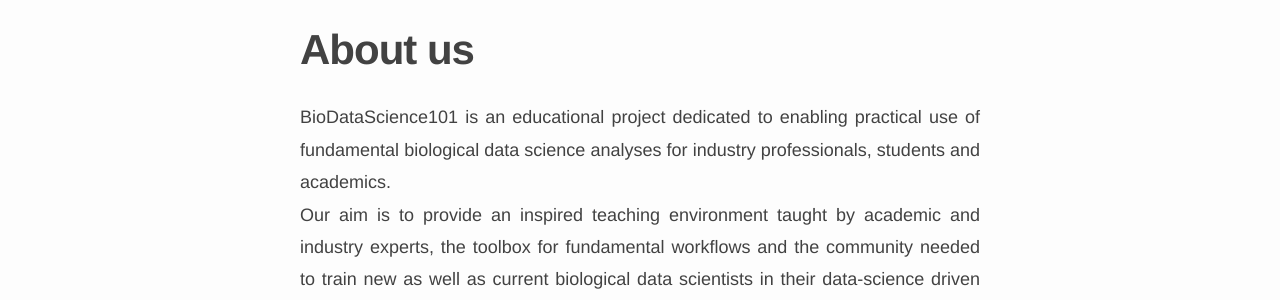
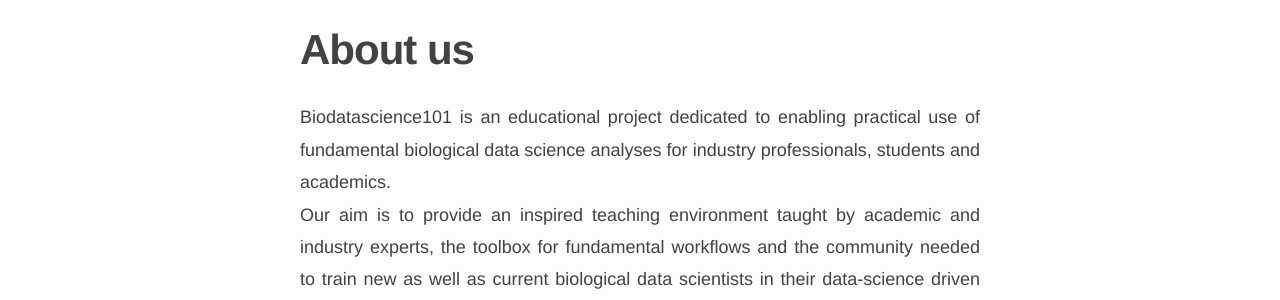
Before and after one commit to biodatascience101/BioDataScience101.github.io, a Jekyll site: the page built from _pages/about/index.md, in a window 1280 px wide and 900 px high. Shown: the part 149-449 px from the top of the window. Built offline with Jekyll 4.4.1, drawn with Linux system fonts in a browser that asks for light colours; nearby versions of some CDN libraries.

Commit message:
Update index.md

```diff
--- a/_pages/about/index.md
+++ b/_pages/about/index.md
@@ -13,7 +13,7 @@
 <p style="text-align:justify">
 -->
 <p style="text-align:justify">
-BioDataScience101 is an educational project dedicated to enabling practical use of fundamental biological data science analyses for industry professionals, students and academics.
+Biodatascience101 is an educational project dedicated to enabling practical use of fundamental biological data science analyses for industry professionals, students and academics.
 <br>
 Our aim is to provide an inspired teaching environment taught by academic and industry experts, the toolbox for fundamental workflows and the community needed to train new as well as current biological data scientists in their data-science driven collaborative research projects.
 <br>
@@ -48,7 +48,7 @@
 
 
  <br>
- <h3 class="center">This work is made possible through generous support from: </h3>
+ <h4 class="center">This work is made possible through generous support from: </h4>
    <br>
     <div class="row">
       <div class="column_left">
```
